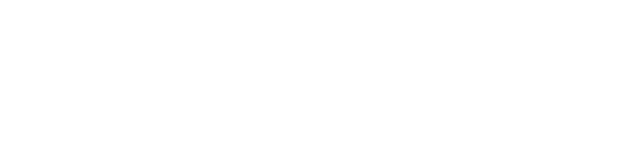
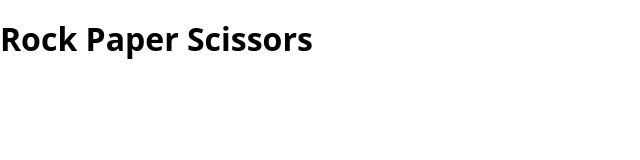
Before and after one commit to dyegocouto/rock-paper-scissors, a plain HTML site: page index.html in a window 1280 px wide. Shown: the whole page, without its empty margins (0-640 px from the left). Drawn offline with Linux system fonts and the light colour scheme.

Commit message:
feat: create header
Barebones. It houses the h1.

```diff
--- a/index.html
+++ b/index.html
@@ -8,5 +8,9 @@
     <link rel="stylesheet" href="css/style.css" />
     <script defer src="js/script.js"></script>
   </head>
-  <body></body>
+  <body>
+    <header class="header">
+      <h1 class="title">Rock Paper Scissors</h1>
+    </header>
+  </body>
 </html>
```
